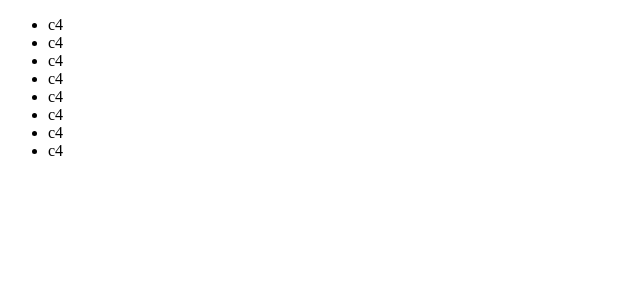
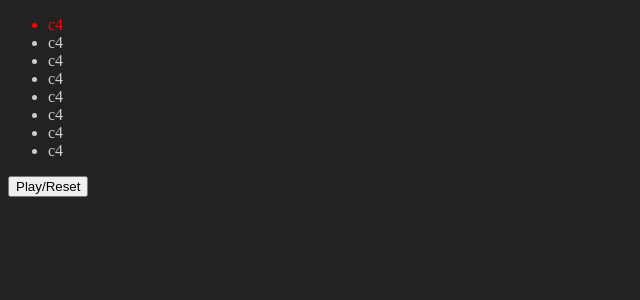
Before and after one commit to krokben/webmidiseq, a React (Vite) app: page / in a window 1280 px wide. Shown: the top 300 px of the page, without its empty margins (0-640 px from the left). Built offline with nearby package versions, Linux system fonts and the light colour scheme.

Commit message:
Loop through the 8 bars

```diff
--- a/src/App.tsx
+++ b/src/App.tsx
@@ -1,8 +1,10 @@
 import * as React from "react";
-import { useState } from "react";
+import { useState, useEffect, useRef } from "react";
 import Steps from "./components/Steps";
 
 export default () => {
+  const [bpm, setBpm] = useState(120);
+  const [meter, setMeter] = useState([4, 4]);
   const [steps, setSteps] = useState([
     { position: 1, note: "c4" },
     { position: 2, note: "c4" },
@@ -13,10 +15,53 @@ export default () => {
     { position: 7, note: "c4" },
     { position: 8, note: "c4" },
   ]);
+  const [isPlaying, setIsPlaying] = useState(false);
+  const [activePosition, setActivePosition] = useState(1);
+  const oneBar = (60 / (bpm / meter[0])) * 1000;
+  const [nextIncrease, setNextIncrease] = useState(oneBar);
+
+  useInterval(
+    () => {
+      setActivePosition(
+        activePosition === steps.length ? 1 : activePosition + 1
+      );
+    },
+    isPlaying ? oneBar : null
+  );
+
+  const handlePlayButtonClick = () => {
+    setIsPlaying(!isPlaying);
+    setActivePosition(1);
+  };
 
   return (
     <main>
-      <Steps steps={steps} />
+      <Steps steps={steps} activePosition={activePosition} />
+      <button onClick={handlePlayButtonClick}>Play/Reset</button>
     </main>
   );
 };
+
+function useInterval(callback, delay) {
+  /*
+  /* Thanks to Dan Abramov for this.
+  /* https://overreacted.io/making-setinterval-declarative-with-react-hooks
+  */
+  const savedCallback = useRef();
+
+  // Remember the latest function.
+  useEffect(() => {
+    savedCallback.current = callback;
+  }, [callback]);
+
+  // Set up the interval.
+  useEffect(() => {
+    function tick() {
+      savedCallback.current();
+    }
+    if (delay !== null) {
+      let id = setInterval(tick, delay);
+      return () => clearInterval(id);
+    }
+  }, [delay]);
+}
--- a/src/components/Steps.tsx
+++ b/src/components/Steps.tsx
@@ -1,9 +1,14 @@
 import * as React from "react";
 
-export default ({ steps }) => (
+export default ({ steps, activePosition }) => (
   <ul>
-    {steps.map(({ position, note }) => (
-      <li key={`step-${position}`}>{note}</li>
+    {steps.map(({ position, note }, index) => (
+      <li
+        key={`step-${position}`}
+        style={index + 1 == activePosition ? { color: "red" } : {}}
+      >
+        {note}
+      </li>
     ))}
   </ul>
 );
--- a/src/index.html
+++ b/src/index.html
@@ -3,7 +3,7 @@
   <head>
     <title>Web Midi Sequencer</title>
   </head>
-    <body>
+  <body style="background-color: #222; color: #ccc;">
     <div id="app"></div>
     <script src="index.tsx"></script>
   </body>
```
Lines whose indentation alone changed are shown as unchanged.
